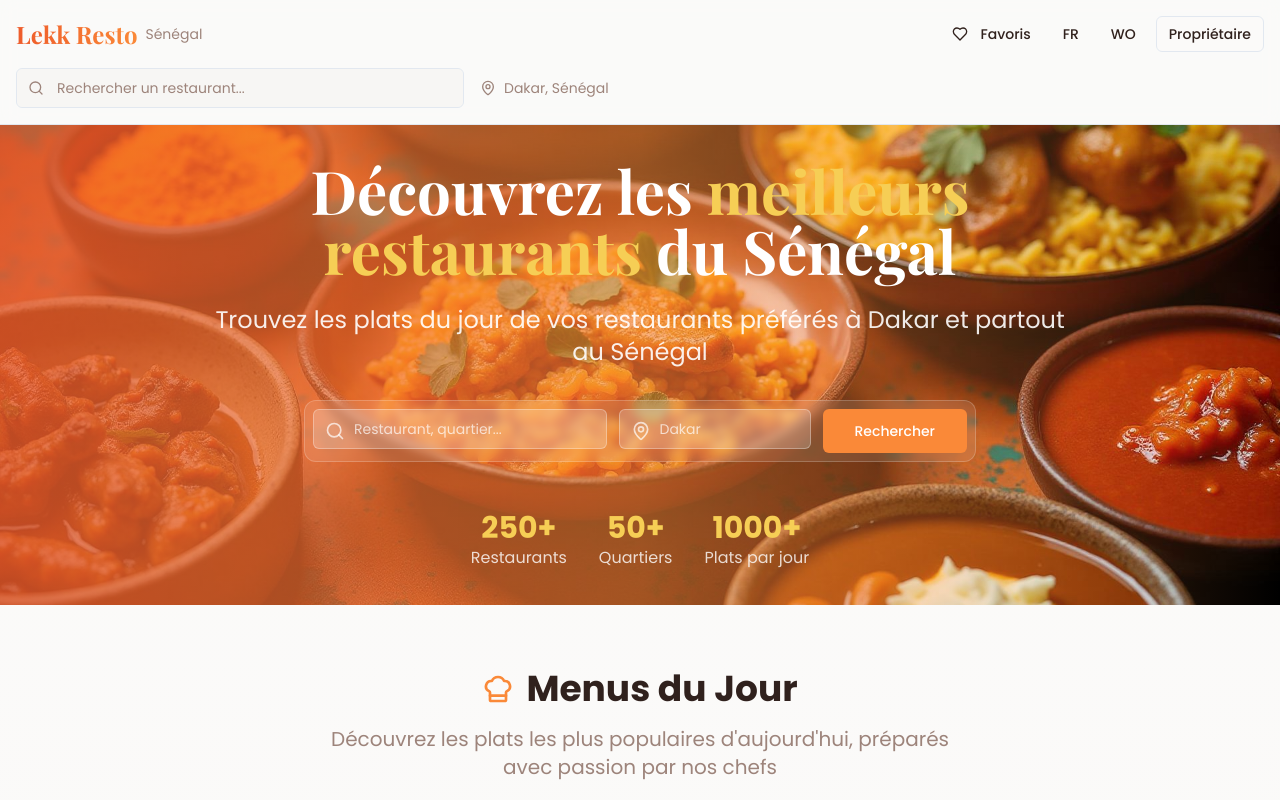
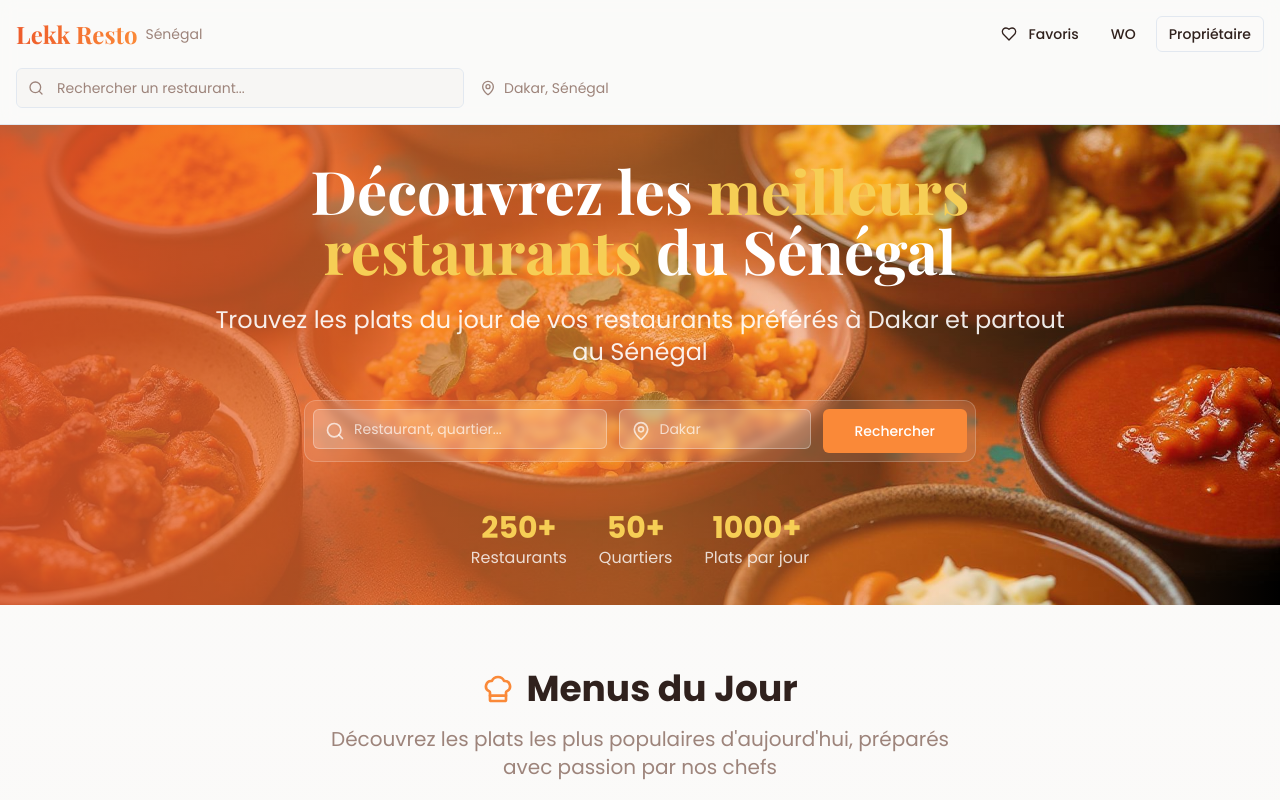
Before and after one commit to nattydreadcrew/lekk-resto-senegal, a React (Vite) app: page / in a window 1280 px wide. Shown: the top 800 px of the page. Built offline with nearby package versions, Linux system fonts and the light colour scheme.

Commit message:
Visual edit in Lovable

```diff
--- a/src/components/Header.tsx
+++ b/src/components/Header.tsx
@@ -18,9 +18,7 @@ const Header = () => {
               <Heart className="w-4 h-4 mr-1" />
               Favoris
             </Button>
-            <Button variant="ghost" size="sm">
-              FR
-            </Button>
+
             <Button variant="ghost" size="sm">
               WO
             </Button>
```
